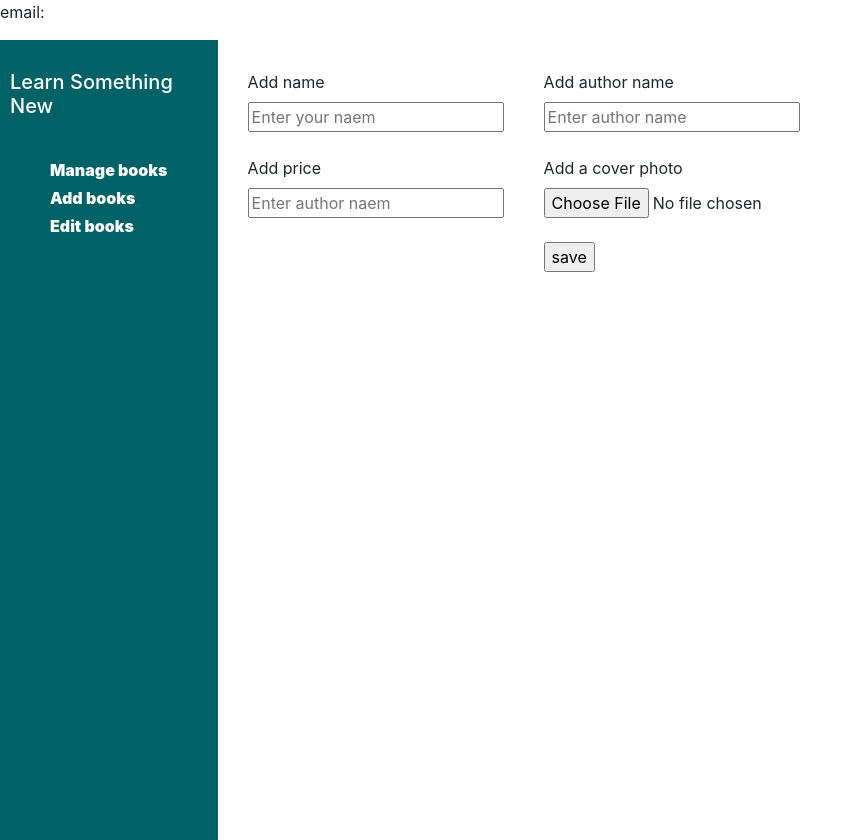
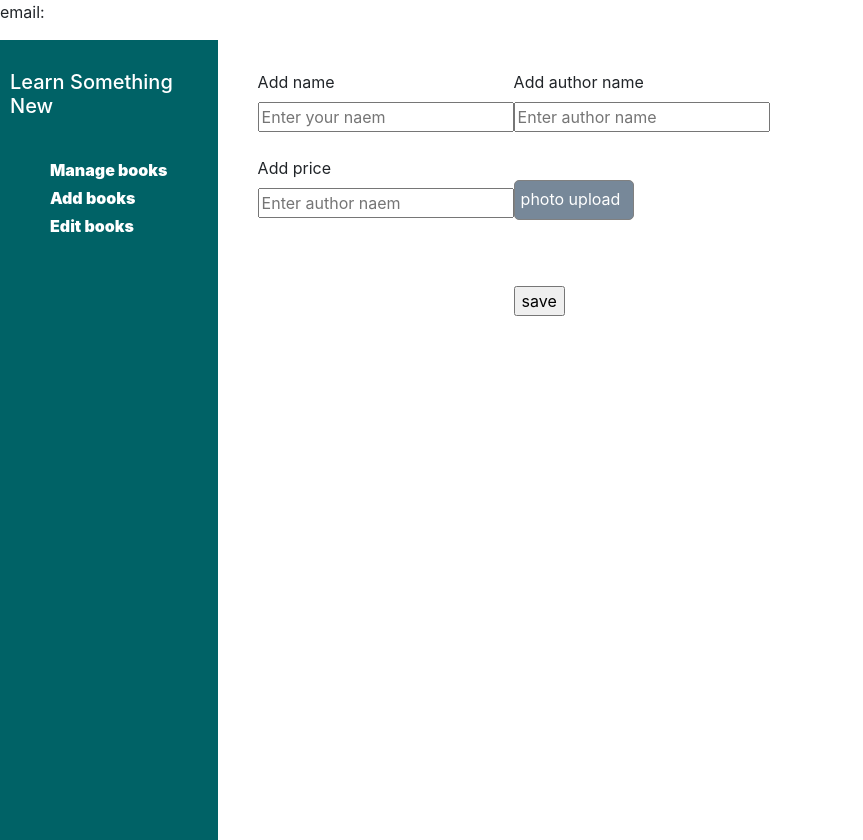
Before and after one commit to mdumar112233/book-shop-assignment-10-client, a React (Create React App) app: page /admin in a window 1280 px wide. Shown: the whole page, without its empty margins (0-863 px from the left). Built offline with nearby package versions, Linux system fonts and the light colour scheme.

Commit message:
added new Code

```diff
--- a/src/components/Admin/Admin.css
+++ b/src/components/Admin/Admin.css
@@ -11,18 +11,15 @@
     justify-content: space-between;
 }
 .admin-submit{
-    margin-left: 30px;
+    margin-left: 40px;
     margin-top: 30px;
-    width: 50%;
+    width: 40%;
 }
 .menu-list{
     margin-top: 30px;
     font-weight: 900;
     margin-left: 10px;
 }
-/* .menu-list h5{
-    color: #fff;
-} */
 .menu-list ul{
     list-style: none;
     margin-top: 40px;
@@ -37,3 +34,13 @@
     text-decoration: none;
     color: #fff;
 }
+.photo-upload{
+    border: 1px solid gray;
+    width: 120px;
+    height: 40px;
+    background-color: lightslategrey;
+    padding: 6px;
+    color: #fff;
+    border-radius: 5px;
+    cursor: pointer;
+}
--- a/src/components/Admin/Admin.js
+++ b/src/components/Admin/Admin.js
@@ -78,9 +78,11 @@ const Admin = () => {
                     </div>
                     <div className="input-two">
                     <label htmlFor="">Add author name</label><br/>
-                        <input type="text" onBlur={handleInput} name='author' placeholder='Enter author name'/><br/><br/>
-                        <label htmlFor="">Add a cover photo</label><br/>
-                        <input type="file" name='image' onChange={handleImage}/><br/><br/>
+                        <input type="text" onBlur={handleInput} name='author' placeholder='Enter author name'/><br/><br/><br/>
+                        <label htmlFor="upload-photo" className='photo-upload'>photo upload
+                        <input type="file" name='image' id='upload-photo' style={{visibility: 'hidden'}}  onChange={handleImage}/>
+                        </label><br/>
+                        <br/><br/>
                         <input type="submit" value='save'/>
                     </div>
                     </div>
```
